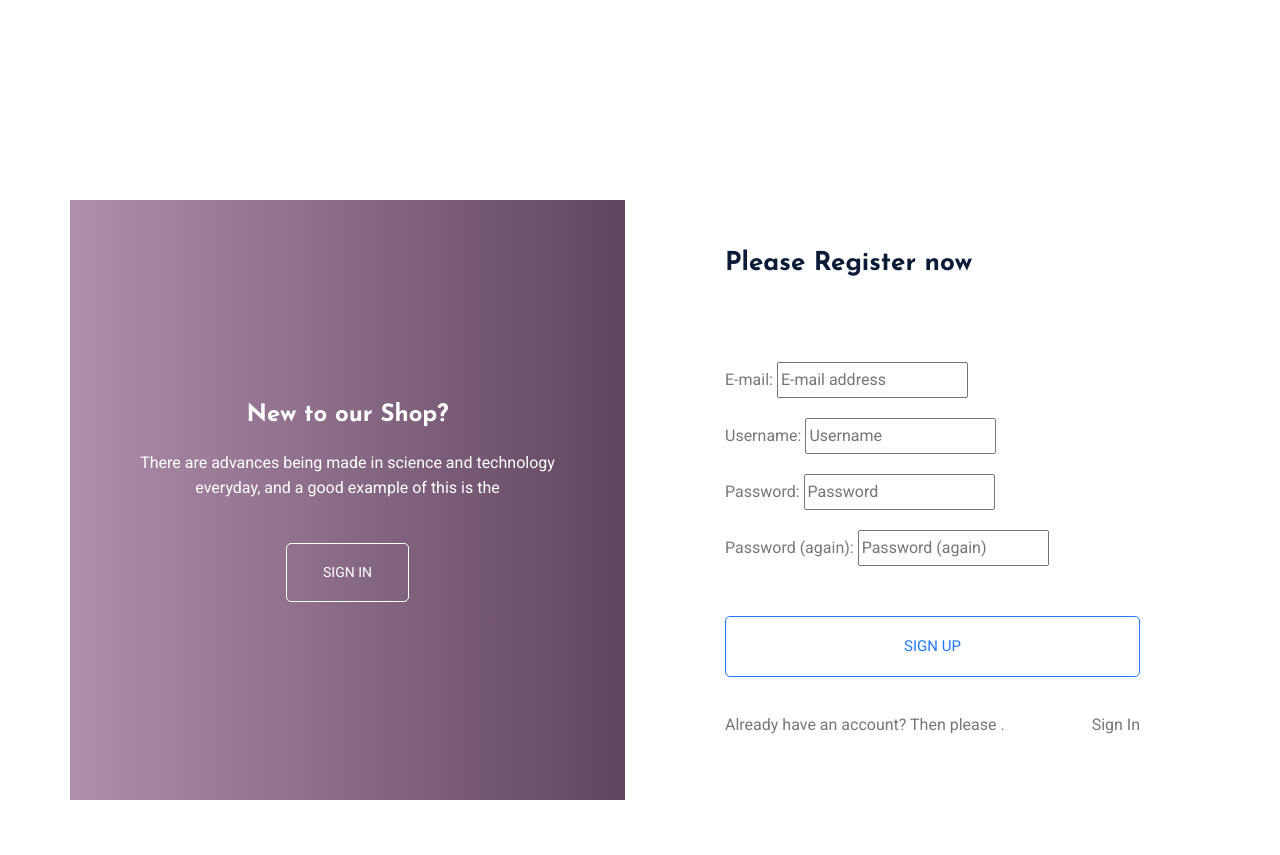
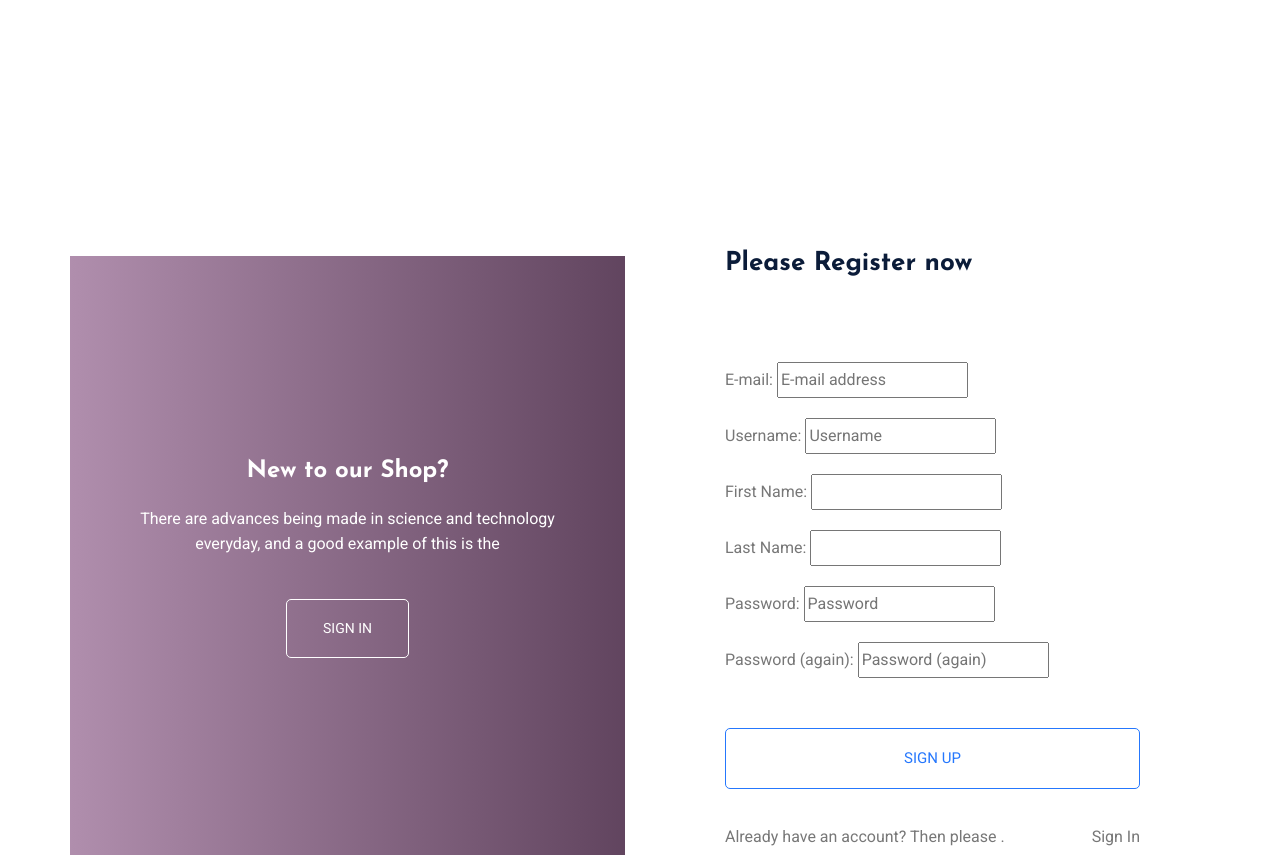
Before and after one commit to alikhalilica/website-temp, a Django app: page /accounts/signup/ in a window 1280 px wide. Shown: the part 141-996 px from the top of the page. Run offline with Django 3.2, Linux system fonts and the light colour scheme; some libraries are stand-ins or nearby versions.

Commit message:
user profile form

```diff
--- a/templates/account/signup.html
+++ b/templates/account/signup.html
@@ -26,7 +26,7 @@
             <div class="col-md-12 form-group">
               <form class="row contact_form" id="signup_form" method="post" action="{% url 'account_signup' %}">
                 {% csrf_token %}
-                {{ form.as_p }}
+                {{form.as_p }}
                 {% if redirect_field_value %}
                 <input type="hidden" name="{{ redirect_field_name }}" value="{{ redirect_field_value }}" />
                 {% endif %}
--- a/userprofile/forms.py
+++ b/userprofile/forms.py
@@ -1,6 +1,6 @@
-from allauth.account.forms import LoginForm
+from allauth.account.forms import LoginForm,SignupForm,ResetPasswordForm
 from captcha.fields import CaptchaField
-
+from django import forms
 
 
 
@@ -14,3 +14,28 @@ class AllauthLoginForm(LoginForm):
 
         # You must return the original result.
         return super(AllauthLoginForm, self).login(*args, **kwargs)
+
+
+
+class AllauthSignupForm(SignupForm):
+    first_name = forms.CharField(max_length=100,label='First Name')
+    last_name = forms.CharField(max_length=100,label='Last Name')
+    captcha = CaptchaField()
+
+    def save(self, request):
+
+
+        # Ensure you call the parent class's save.
+        # .save() returns a User object.
+        user = super(AllauthSignupForm, self).save(request)
+        user.first_name = self.cleaned_data['first_name']
+        user.last_name = self.cleaned_data['last_name']
+        # Add your own processing here.
+
+        # You must return the original result.
+        return user
+
+
+class AllauthPasswordForm(ResetPasswordForm):
+
+    captcha = CaptchaField()
--- a/website_temp/settings.py
+++ b/website_temp/settings.py
@@ -138,11 +138,11 @@ WSGI_APPLICATION = 'website_temp.wsgi.application'
 #dgango allauth setting
 ACCOUNT_FORMS = {
     'login': 'userprofile.forms.AllauthLoginForm',
-    'signup': 'allauth.account.forms.SignupForm',
+    'signup': 'userprofile.forms.AllauthSignupForm',
     'add_email': 'allauth.account.forms.AddEmailForm',
     'change_password': 'allauth.account.forms.ChangePasswordForm',
     'set_password': 'allauth.account.forms.SetPasswordForm',
-    'reset_password': 'allauth.account.forms.ResetPasswordForm',
+    'reset_password': 'userprofile.forms.AllauthPasswordForm',
     'reset_password_from_key': 'allauth.account.forms.ResetPasswordKeyForm',
     'disconnect': 'allauth.socialaccount.forms.DisconnectForm',
 }
```
